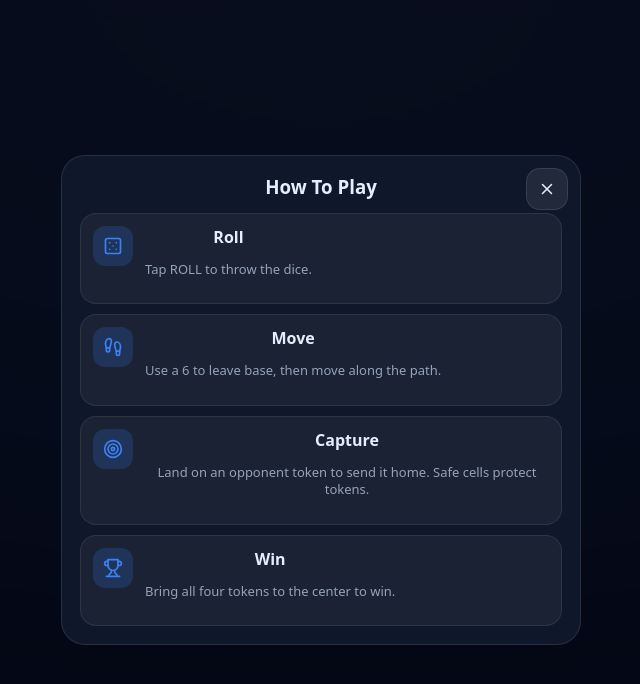
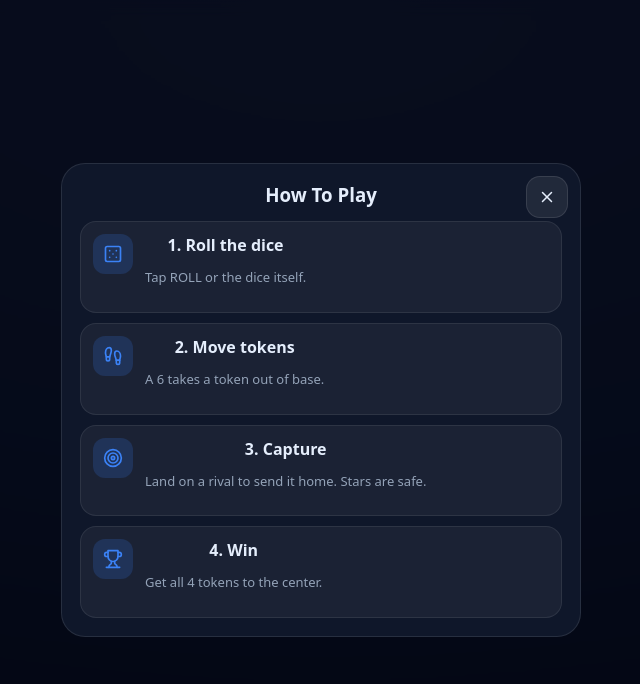
Before and after one commit to ayush143-maker/LudoCheat, a React (Vite) app: page / in a window 1280 px wide. Both pictures are taken after a click on the button "HOW TO PLAY". Shown: the top 684 px of the page, without its empty margins (319-959 px from the left). Built offline with nearby package versions, Linux system fonts and the light colour scheme; no server answers.

Commit message:
Refactor HowToModal with updated instructions

```diff
--- a/src/components/HowToModal.tsx
+++ b/src/components/HowToModal.tsx
@@ -2,26 +2,10 @@ import Modal from './Modal';
 import { Dice5, Footprints, Target, Trophy } from 'lucide-react';
 
 const steps = [
-  {
-    icon: Dice5,
-    title: 'Roll',
-    text: 'Tap ROLL to throw the dice.',
-  },
-  {
-    icon: Footprints,
-    title: 'Move',
-    text: 'Use a 6 to leave base, then move along the path.',
-  },
-  {
-    icon: Target,
-    title: 'Capture',
-    text: 'Land on an opponent token to send it home. Safe cells protect tokens.',
-  },
-  {
-    icon: Trophy,
-    title: 'Win',
-    text: 'Bring all four tokens to the center to win.',
-  },
+  { icon: Dice5, title: 'Roll the dice', text: 'Tap ROLL or the dice itself.' },
+  { icon: Footprints, title: 'Move tokens', text: 'A 6 takes a token out of base.' },
+  { icon: Target, title: 'Capture', text: 'Land on a rival to send it home. Stars are safe.' },
+  { icon: Trophy, title: 'Win', text: 'Get all 4 tokens to the center.' },
 ];
 
 export default function HowToModal({
@@ -34,7 +18,7 @@ export default function HowToModal({
   return (
     <Modal open={open} onClose={onClose} title="How To Play">
       <div className="howto-list">
-        {steps.map((step) => {
+        {steps.map((step, index) => {
           const Icon = step.icon;
 
           return (
@@ -42,9 +26,10 @@ export default function HowToModal({
               <div className="howto-icon">
                 <Icon size={20} />
               </div>
-
               <div>
-                <strong>{step.title}</strong>
+                <strong>
+                  {index + 1}. {step.title}
+                </strong>
                 <p className="muted small">{step.text}</p>
               </div>
             </div>
```
